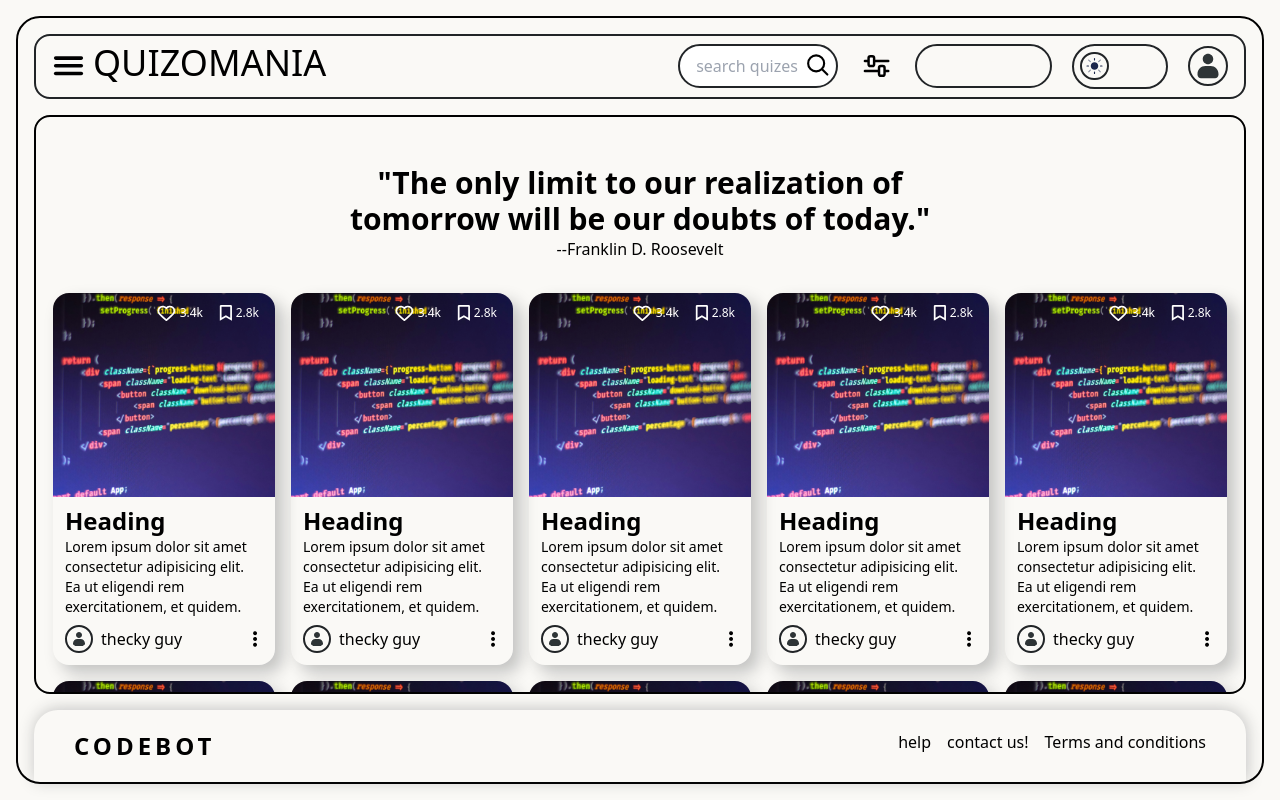
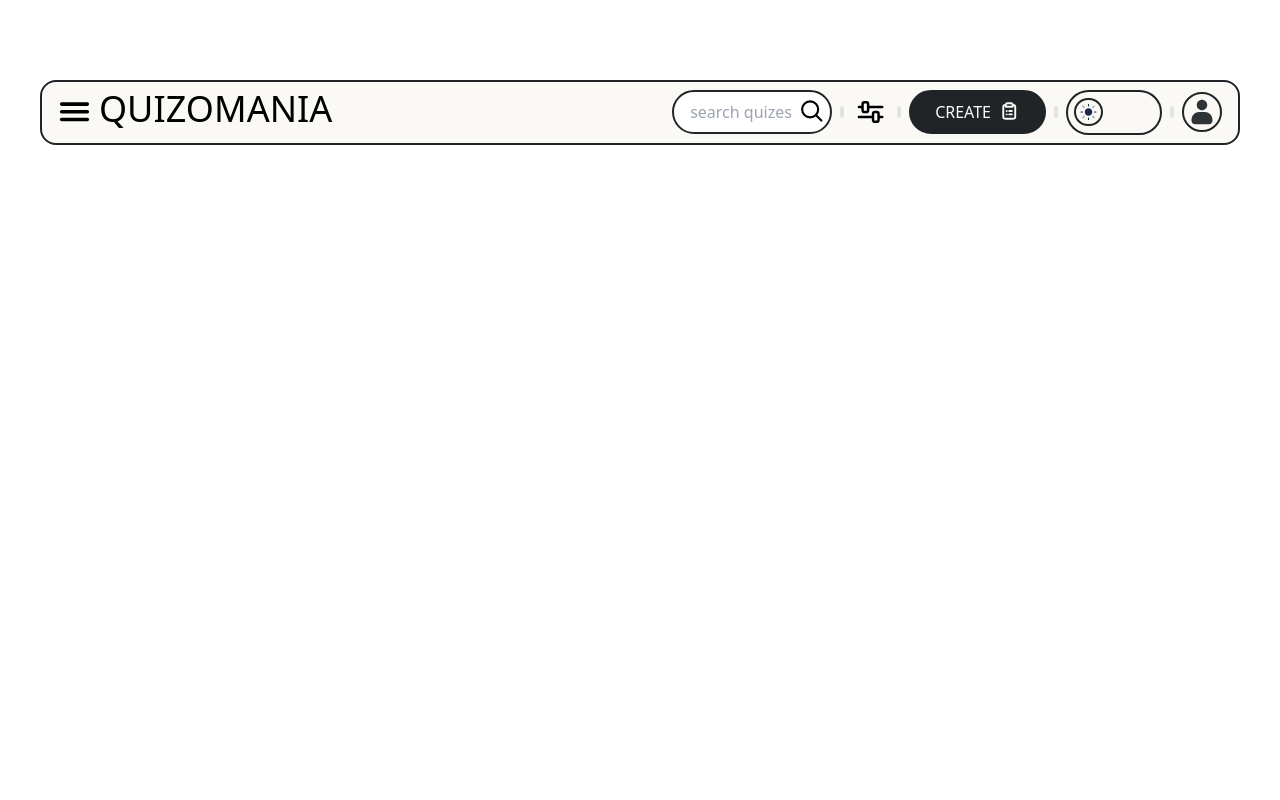
Before and after one commit to Nitish-u/Quizomania, a React (Vite) app: page / in a window 1280 px wide. Built offline with nearby package versions, Linux system fonts and the light colour scheme.

Commit message:
Updated navBar and footer component (in navBar instead of useing js variable for black100... now using css var directly) (in footer added some items that will be shown on mobile screens)

```diff
--- a/src/App.jsx
+++ b/src/App.jsx
@@ -1,9 +1,15 @@
-import HomePage from "./pages/home page/homePage"
+import HomePage from "./pages/home page/homePage";
+import Footer from "./components/footer/footer";
+import NavBar from "./components/NavBar/navbar";
 
 function App() {
   return (
-    <HomePage />
-  )
+    <div className="px-10 py-20">
+      <NavBar />
+    </div>
+    // <HomePage />
+    // <Footer />
+  );
 }
 
-export default App
+export default App;
--- a/src/components/NavBar/navbar.jsx
+++ b/src/components/NavBar/navbar.jsx
@@ -26,7 +26,7 @@ export default function NavBar() {
   return (
     <>
       <nav
-        className={`bg-[var(${offWhite})] p-2 border-2 border-[var(${black100})] px-4 rounded-2xl flex justify-between items-center`}
+        className={`bg-[var(--offWhite)] p-2 border-2 border-[var(--black100)] px-4 rounded-2xl flex justify-between items-center`}
       >
         <div className="left flex gap-2 items-center">
           <div className="hamburger">
@@ -48,47 +48,47 @@ export default function NavBar() {
                 id="searchBar"
                 type="text"
                 placeholder="search quizes"
-                className={`w-40 p-2 px-4 border-2 border-[var(${black100})] rounded-full`}
+                className={`w-40 p-2 px-4 border-2 border-[var(--black100)] rounded-full`}
               />
             </label>
             <div
-              className={`parallelStick w-1 h-3 rounded-sm bg-[var(${black10})]`}
+              className={`parallelStick w-1 h-3 rounded-sm bg-[var(--black10)]`}
             ></div>
             <div className="filterIcon">
               <img src={filterIcon} alt="filter icon" />
             </div>
             <div
-              className={`parallelStick w-1 h-3 rounded-sm bg-[var(${black10})]`}
+              className={`parallelStick w-1 h-3 rounded-sm bg-[var(--black10)]`}
             ></div>
           </div>
           <button
-            className={`hidden md:block lg:hidden w-10 p-2 bg-[var(${black100})] rounded-full`}
+            className={`hidden md:block lg:hidden w-10 p-2 bg-[var(--black100)] rounded-full`}
           >
             <img src={plusIcon} alt="" />
           </button>
           <div
-            className={`parallelStick hidden md:block lg:hidden w-1 h-3 rounded-sm bg-[var(${black10})]`}
+            className={`parallelStick hidden md:block lg:hidden w-1 h-3 rounded-sm bg-[var(--black10)]`}
           ></div>
           <div
-            className={`currentTheme hidden md:block lg:hidden border-2 border-[var(${black100})] w-fit rounded-full p-2`}
+            className={`currentTheme hidden md:block lg:hidden border-2 border-[var(--black100)] w-fit rounded-full p-2`}
           >
             <img src={lightThemeIcon} alt="light theme icon" />
           </div>
           <div className="thingsToKeepUptoWideScreen hidden lg:flex items-center gap-2">
             <button
-              className={`bg-[var(${black100})] text-[var(--offWhite)] border-2 border-[var(${black100})] flex p-2 px-6 rounded-full gap-2 hover:bg-white hover:text-black transition-colors duration-500`}
+              className={`bg-[var(--black100)] text-[var(--offWhite)] border-2 border-[var(--black100)] flex p-2 px-6 rounded-full gap-2 hover:bg-white hover:text-black transition-colors duration-500`}
             >
               CREATE <img src={createBtnIcon} alt=" create quiz button icon" />
             </button>
             <div
-              className={`parallelStick w-1 h-3 rounded-sm bg-[var(${black10})]`}
+              className={`parallelStick w-1 h-3 rounded-sm bg-[var(--black10)]`}
             ></div>
             <div
-              className={`cursor-pointer themeToggleContainer border-2 border-[var(${black100})] p-[0.4rem] w-24 rounded-full`}
+              className={`cursor-pointer themeToggleContainer border-2 border-[var(--black100)] p-[0.4rem] w-24 rounded-full`}
               onClick={themeToggleHndler}
             >
               <div
-                className={`currentTheme border-2 border-[var(${black100})] w-fit rounded-full transition-all duration-500 ease-in-out ${
+                className={`currentTheme border-2 border-[var(--black100)] w-fit rounded-full transition-all duration-500 ease-in-out ${
                   isDarkMode ? "translate-x-[3.25rem]" : ""
                 }`}
               >
@@ -100,11 +100,11 @@ export default function NavBar() {
               </div>
             </div>
             <div
-              className={`parallelStick w-1 h-3 rounded-sm bg-[var(${black10})]`}
+              className={`parallelStick w-1 h-3 rounded-sm bg-[var(--black10)]`}
             ></div>
           </div>
           <div
-            className={`profilePic h-10 border-2 border-[var(${black100})] rounded-full p-1 overflow-hidden`}
+            className={`profilePic h-10 border-2 border-[var(--black100)] rounded-full p-1 overflow-hidden`}
           >
             <img src={profilePic} alt="" className="h-full" />
           </div>
--- a/src/components/footer/footer.jsx
+++ b/src/components/footer/footer.jsx
@@ -1,12 +1,68 @@
-export default function Footer(){
-    return (
-        <div className="footer hidden sm:flex justify-between px-10 w-full py-5 rounded-tl-3xl rounded-tr-3xl customShadowForFooter">
-            <div className="logo font-black text-2xl tracking-[0.25rem] cursor-pointer">CODEBOT</div>
-            <div className="footerOptions flex gap-4">
-                <p className="hover:underline cursor-pointer">help</p>
-                <p className="hover:underline cursor-pointer">contact us!</p>
-                <p className="hover:underline cursor-pointer">Terms and conditions</p>
-            </div>
+import { useState } from "react";
+import plusIcon from "../../assets/svgs/plus-svgrepo-com.svg";
+import filterIcon from "../../assets/svgs/filter icon.svg";
+import searchIcon from "../../assets/svgs/search_svgrepo.com.svg";
+import lightThemeIcon from "../../assets/svgs/sun-2_svgrepo.com.svg";
+import darkThemeIcon from "../../assets/svgs/moon_svgrepo.com.svg";
+
+export default function Footer() {
+  const [isDarkMode, setIsDarkMode] = useState(false);
+  const [searchBarClicked, setSearchBarClicked] = useState(false);
+
+  function searchBarWidthHndler(e) {
+    if(searchBarClicked){
+      setSearchBarClicked(false);
+    }else{
+      setSearchBarClicked(true);
+    }
+}
+
+
+  function themeToggleHndler(e) {
+    if (isDarkMode) {
+      setIsDarkMode(false);
+    } else {
+      setIsDarkMode(true);
+    }
+  }
+  return (
+    <div className="footer flex justify-between items-center sm:px-10 w-full py-5 rounded-tl-3xl rounded-tr-3xl customShadowForFooter">
+      <div className="logo font-black text-2xl tracking-[0.25rem] cursor-pointer hidden sm:block">
+        CODEBOT
+      </div>
+      <div className="mobileButtonsContainer flex gap-4 items-center sm:hidden justify-center w-full">
+        <label htmlFor="searchBar" className="relative">
+          <img
+            src={searchIcon}
+            alt="search icon"
+            className="absolute top-[0.29rem] right-[0.2rem] bg-white rounded-full cursor-pointer" onClick={searchBarWidthHndler}/>
+          <input
+            id="searchBar"
+            type="text"
+            placeholder="search quizes"
+            className={`${searchBarClicked ? "w-52" : "w-10"} h-10 p-2 border-2 border-[var(--black100)] rounded-full transition-all duration-500 ease-in-out`} />
+        </label>
+        <button className={`bg-black w-10 h-10 rounded-full p-1 ${searchBarClicked ? "hidden" : ""}`}>
+          <img src={plusIcon} alt="plus icon" />
+        </button>
+        <div className={`filterIcon w-10 ${searchBarClicked ? "hidden" : ""}`}>
+          <img src={filterIcon} alt="filter icon" className="w-full" />
         </div>
-    )
+        <div className={`cursor-pointer themeToggleContainer border-2 border-[var(--black100)] p-[0.4rem] min-w-24 rounded-full ${searchBarClicked ? "hidden" : ""}`} onClick={themeToggleHndler}>
+          <div className={`currentTheme border-2 border-[var(--black100)] w-fit rounded-full transition-all duration-500 ease-in-out ${ isDarkMode ? "translate-x-[3.25rem]" : "" }`}>
+            <img
+              src={isDarkMode ? darkThemeIcon : lightThemeIcon}
+              alt="light theme icon"
+              className="scale-75"
+            />
+          </div>
+        </div>
+      </div>
+      <div className="footerOptions sm:flex gap-4 hidden">
+        <p className="hover:underline cursor-pointer">help</p>
+        <p className="hover:underline cursor-pointer">contact us!</p>
+        <p className="hover:underline cursor-pointer">Terms and conditions</p>
+      </div>
+    </div>
+  );
 }
```
